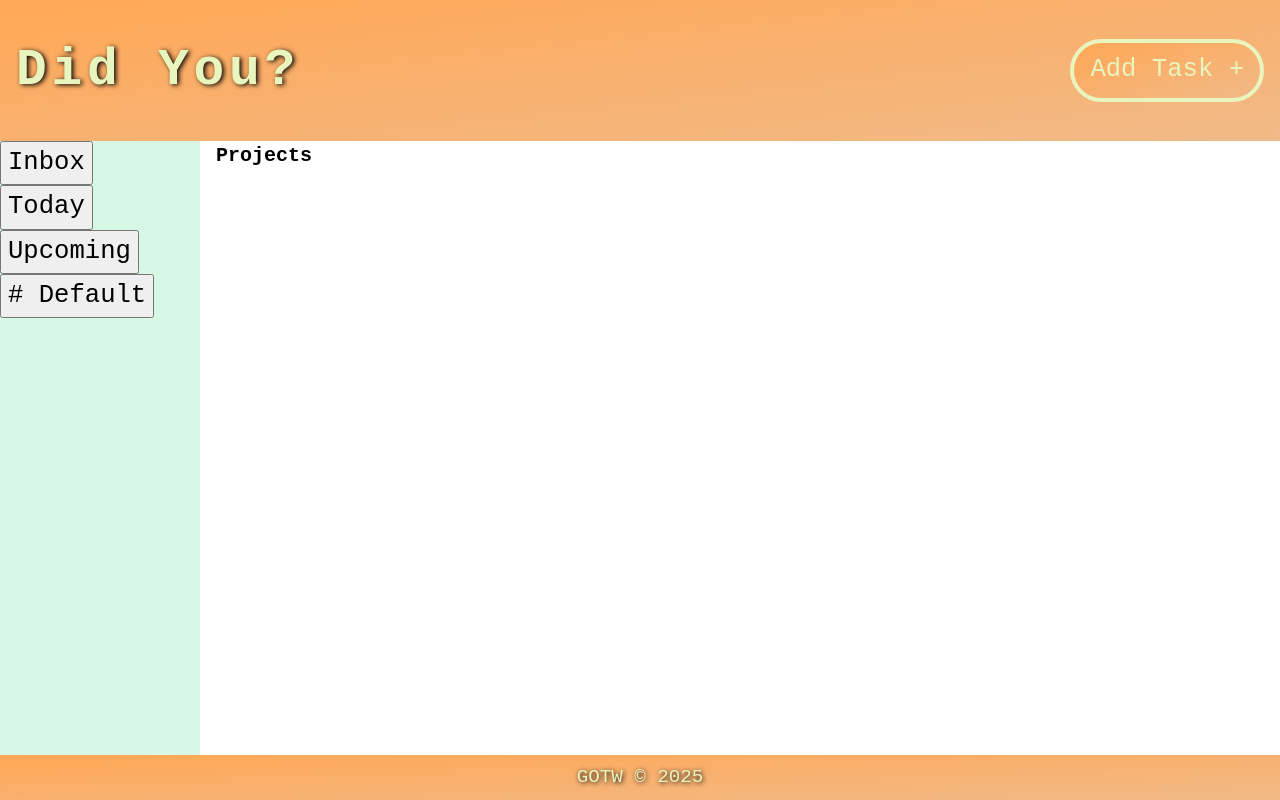
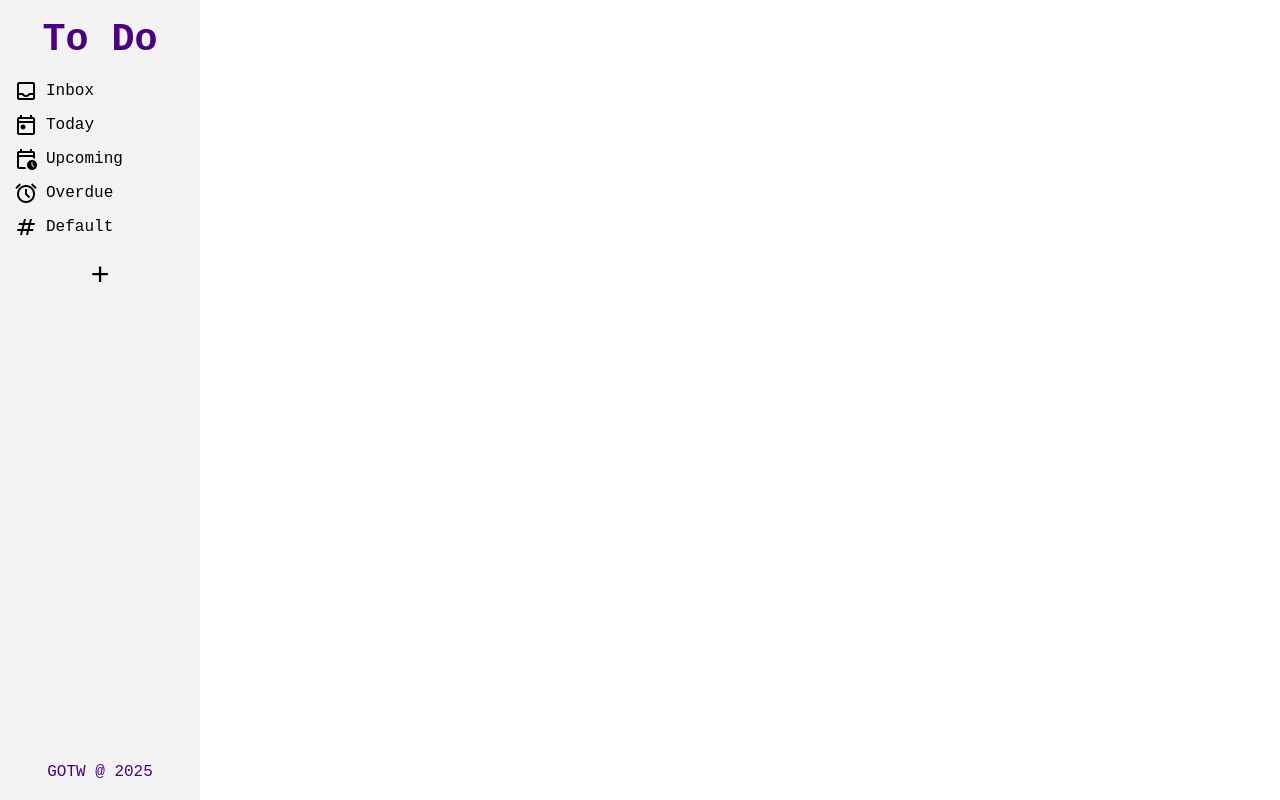
Before and after one commit to G-O-T-W/todo, a website built with webpack: page src/template.html in a window 1280 px wide. Built offline with nearby package versions, Linux system fonts and the light colour scheme.

Commit message:
Refactor Code and Redesign the App

```diff
--- a/src/index.js
+++ b/src/index.js
@@ -1,27 +1,15 @@
 import './styles.css';
-import Todo from './modules/todos';
-import Project from './modules/projects';
+// import Todo from './modules/todos';
+// import Project from './modules/projects';
 import UI from './modules/ui';
-import { format } from 'date-fns'
+// import { format } from 'date-fns'
 
-let projects = [];
-
-const def = new Project("Default");
-projects.push(def);
-
-const menu = document.querySelector('.sidebar > nav');
-projects.forEach((project) => {
-    const menuItem = document.createElement('button');
-    menuItem.textContent = `# ${project.name}`;
-    menuItem.setAttribute('project-id', project.ID);
-    menu.appendChild(menuItem);
-})
-
-const todo1 = new Todo("DSA", "12/08/25", "Complete 5 problems", 1);
-
-def.addTodo(todo1);
-
-def.display();
 
 const ui = new UI();
-// ui.clearDisplay();
+ui.updateSidebar();
+
+const addProject = document.querySelector('.add-project-btn');
+addProject.addEventListener('click', ()=> {
+    ui.createProject('New Project');
+    ui.updateSidebar();
+});
--- a/src/modules/projects.js
+++ b/src/modules/projects.js
@@ -18,11 +18,4 @@ export default class Project{
         this.todos = [];
         // remove project from the menu
     }
-
-    display(){
-        console.log("hi");
-        for(const todo of this.todos){
-            console.log(todo);
-        }
-    }
 }
--- a/src/modules/ui.js
+++ b/src/modules/ui.js
@@ -1,24 +1,88 @@
+import Project from './projects';
+
 export default class UI{
-    clearDisplay(){
-        const title = document.querySelector('.main-content > h1');
-        title.textContent = "";
-
-        const cardsList = document.querySelector('.cards-list');
-        const cards = document.querySelectorAll('.card');
-        cards.forEach((card) => {
-            cardsList.removeChild(card);
-        })
+    constructor(){
+        this.projects = [];
+        const defaultProject = new Project("Default");
+        this.projects.push(defaultProject);
     }
 
-    display(project){
-        this.clearDisplay();
-        const title = document.querySelector('.main-content > h1');
-        title.textContent = project.name;
+    createProject(name){
+        const newProject = new Project(name);
+        this.projects.push(newProject);
+    }
 
-        project.todos.forEach((todo) => {
-            const card = document.createElement('.div');
-            card.classList.add('card');
+    resetSidebar(){
+        const menu = document.querySelector('.sidebar > nav > ul');
+        const menuItems = document.querySelectorAll('.sidebar > nav > ul > li');
+        menuItems.forEach((menuItem, index) => {
+            // Exclude the four static projects Inbox, Today, Upcoming, Overdue
+            if(index >= 4) menu.removeChild(menuItem);
+        });
 
-        })
     }
+
+    updateSidebar(){
+        this.resetSidebar()
+        const menu = document.querySelector('.sidebar > nav > ul');
+        // Display user created projects
+        for(const project of this.projects){
+            const menuItem = document.createElement('li');
+            menuItem.setAttribute('project-id', project.ID);
+            // Add hashtag icon dynamically besides projects
+            const span = document.createElement('span');
+            span.classList.add('menu-icon', 'material-symbols-outlined');
+            span.textContent = 'tag';
+            const button = document.createElement('button');
+            button.textContent = `${project.name}`;
+            menuItem.append(span, button);
+            menu.appendChild(menuItem);
+        }
+    }
+
+    deleteProject(projectID){
+        const menu = document.querySelector('.sidebar > nav > ul');
+        for(const project of projects){
+            if(project.ID == projectID){
+                project.todos = [];
+
+            }
+        }
+
+    }
+
+    renameProject(name, projectID){
+        for(const project of this.projects){
+            if(project.ID == projectID) project.name = name;
+        }
+        this.updateSidebar();
+    }
+
+
+
+
+
+
+    // clearTodos(){
+    //     const title = document.querySelector('.main-content > h1');
+    //     title.textContent = "";
+
+    //     const cardsList = document.querySelector('.cards-list');
+    //     const cards = document.querySelectorAll('.card');
+    //     cards.forEach((card) => {
+    //         cardsList.removeChild(card);
+    //     })
+    // }
+
+    // display(project){
+    //     this.clearDisplay();
+    //     const title = document.querySelector('.main-content > h1');
+    //     title.textContent = project.name;
+
+    //     project.todos.forEach((todo) => {
+    //         const card = document.createElement('.div');
+    //         card.classList.add('card');
+
+    //     })
+    // }
 }
--- a/src/styles.css
+++ b/src/styles.css
@@ -39,104 +39,115 @@ h1, h2, h3, h4, h5, h6 {
 }
 
 /* Font Imports */
-@import url('https://fonts.googleapis.com/css2?family=Emilys+Candy&display=swap');
+@import url('https://fonts.googleapis.com/css2?family=EB+Garamond:ital,wght@0,400..800;1,400..800&display=swap');
 
 /* Custom CSS */
 
 :root {
-  --primary-color: #F1BA88;
-  --secondary-color: #81e7af55;
-  --tertiary-color: #E9F5BE;
-  --border-color: #03A791;
+  --accent-color: #4b0082;
+  --sidebar-bg-color: #d9d9d94f;
+  --menu-highlight-color: #b9b9b9;
+  --menu-option-highlight-color: #aaaaaa;
+  --primary: white;
+  --secondary: black;
 }
 
 body {
   font-size: 62.5%;
   display: flex;
   height: 100vh;
-  flex-direction: column;
   font-family: monospace, serif;
-}
-
-ul {
-  list-style: none;
-}
-
-header {
-  display: flex;
-  justify-content: space-between;
-  align-items: center;
-  background-image: linear-gradient(to top left, var(--primary-color),  #ffa755);
-  color: var(--tertiary-color);
-  padding: 32px 16px;
-
-}
-
-header h1 {
-  text-shadow: 2px 1px 5px black;
-  font-size: 3.2rem;
-  letter-spacing: 0.3rem;
-  font-family: "Emilys Candy", monospace;
-}
-
-header button {
-  font-size: 1.6rem;
-  border-radius: 50px;
-  padding: 8px 16px;
-  border: 4px solid var(--tertiary-color);
-  background-image: linear-gradient(to top left, var(--primary-color),  #ffa755);
-  color: var(--tertiary-color);
-}
-
-header button:hover {
-  border: 4px solid var(--border-color);
-  cursor: pointer;
-  text-shadow: 2px 1px 5px black;
-}
-
-#content {
-  flex: 1;
-  display: flex;
-  gap: 16px;
 }
 
 .sidebar {
   width: max(200px, 15vw);
-  background-color: var(--secondary-color);
+  background-color: var(--sidebar-bg-color);
+  padding: 8px;
+  display: flex;
+  flex-direction: column;
+  height: 100vh;
 }
 
-.sidebar nav {
-  font-size: 1.6rem;
+header {
+  padding: 4px 2px;
 }
 
-.sidebar nav ul {
-  margin-bottom: 16px;
-  margin-top: 16px;
+header h1 {
+  text-align: center;
+  color: var(--accent-color);
+  font-size: 2.4rem;
+  font-family: 'EB Garamond', monospace;
 }
 
-.sidebar nav ul button {
+nav {
+  flex: 1;
+}
+
+nav ul {
+  font-size: 1rem;
+  padding: 0;
+  margin-bottom: 16px;
+}
+
+nav ul li {
+  border: 2px solid transparent;
+  padding: 2px 4px;
+  display: flex;
+  gap: 2px;
+  align-items: center;
+}
+
+nav ul li:hover {
+  cursor: pointer;
+  background-color: var(--menu-highlight-color);
+  border-radius: 10px;
+}
+
+/* .sidebar ul li:hover .menu-icon{
+  color: var(--primary) !important;
+
+} */
+
+nav ul button {
   border: none;
   background-color: transparent;
+  text-align: left;
+  width: 100%;
 }
 
-.sidebar nav ul button:hover {
-  cursor: pointer;
-  text-shadow: 1px 1px 5px black;
+nav .add-project {
+  display: flex;
+  justify-content: center;
 }
 
-.sidebar nav h2 {
-  margin: 0 16px;
+nav .add-project-btn {
+  background-color: transparent;
+  border: none;
+  font-size: 2rem;
+  color: var(--secondary);
+  display: flex;
+  align-items: center;
+  border: 3px solid transparent;
+  height: 34px;
+  width: auto;
+  border-radius: 50%;
 }
 
-footer {
-  background-image: linear-gradient(to top left, var(--primary-color),  #ffa755);
+nav .add-project-btn:hover {
+  cursor: pointer;
+  border: 3px solid var(--accent-color);
+  color: var(--accent-color);
+  background-color: transparent;
 }
 
 footer p {
   text-align: center;
-  font-size: 1.2rem;
-  font-family: "Emilys Candy", monospace;
-  color: var(--tertiary-color);
-  text-shadow: 1px 1px 5px black;
+  font-size: 1rem;
+  font-family: monospace;
+  color: var(--accent-color);
   padding: 8px 0;
 }
+
+.main-content {
+  flex: 1;
+}
--- a/src/template.html
+++ b/src/template.html
@@ -5,31 +5,42 @@
     <meta name="viewport" content="width=device-width, initial-scale=1.0">
     <title>Did You?</title>
     <link rel="stylesheet" href="styles.css">
+    <link rel="stylesheet" href="https://fonts.googleapis.com/css2?family=Material+Symbols+Outlined:opsz,wght,FILL,GRAD@20..48,100..700,0..1,-50..200" />
+
 </head>
-<body>
-    <header>
-        <h1>Did You?</h1>
-        <button id="addTask">Add Task &plus;</button>
-    </header>
-    <div class="modal">
+    <div class="sidebar">
+        <header>
+            <h1>To Do</h1>
+        </header>
+        <nav>
+            <ul class="views">
+                <li>
+                    <span class="menu-icon material-symbols-outlined">inbox</span>
+                    <button>Inbox</button>
+                </li>
+                <li>
+                    <span class="menu-icon material-symbols-outlined">today</span>
+                    <button>Today</button>
+                </li>
+                <li>
+                    <span class="menu-icon material-symbols-outlined">calendar_clock</span>
+                    <button>Upcoming</button>
+                </li>
+                <li>
+                    <span class="menu-icon material-symbols-outlined">alarm</span>
+                    <button>Overdue</button>
+                </li>
+            </ul>
+
+            <div class="add-project"><button class="add-project-btn">&plus;</button></div>
+        </nav>
+        <footer>
+            <p>GOTW @ 2025</p>
+        </footer>
+    </div>
+    <div class="main-content">
+        <h2></h2>
+        <div class="cards-list"></div>
 
     </div>
-    <div id="content">
-        <div class="sidebar">
-            <nav>
-                <button>Inbox</button>
-                <button>Today</button>
-                <button>Upcoming</button>
-            </nav>
-        </div>
-        <div class="main-content">
-            <h1>Projects</h1>
-            <div class="cards-list"></div>
-        </div>
-    </div>
-
-    <footer>
-        <p>GOTW &copy; 2025</p>
-    </footer>
-</body>
 </html>
```
